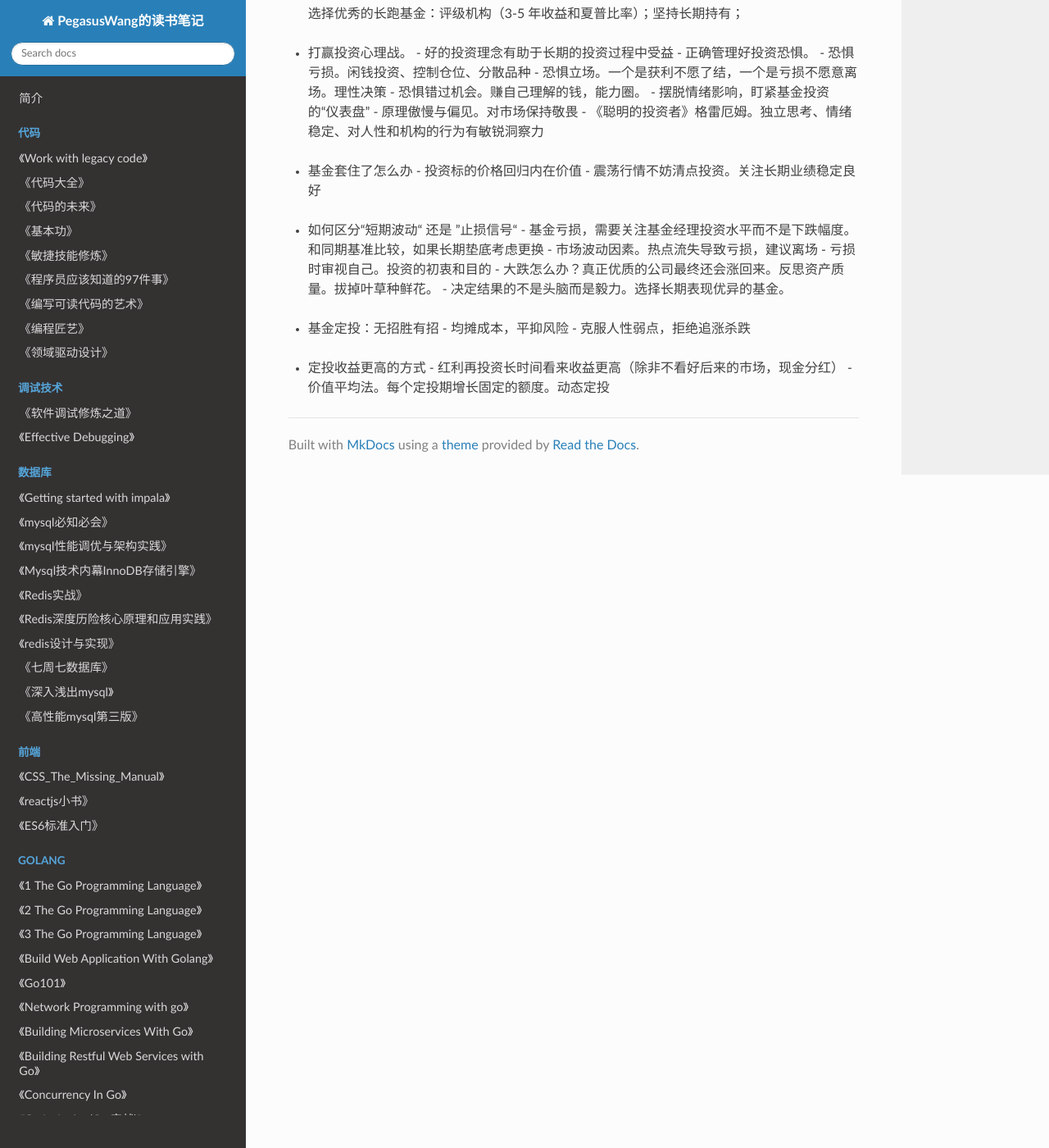
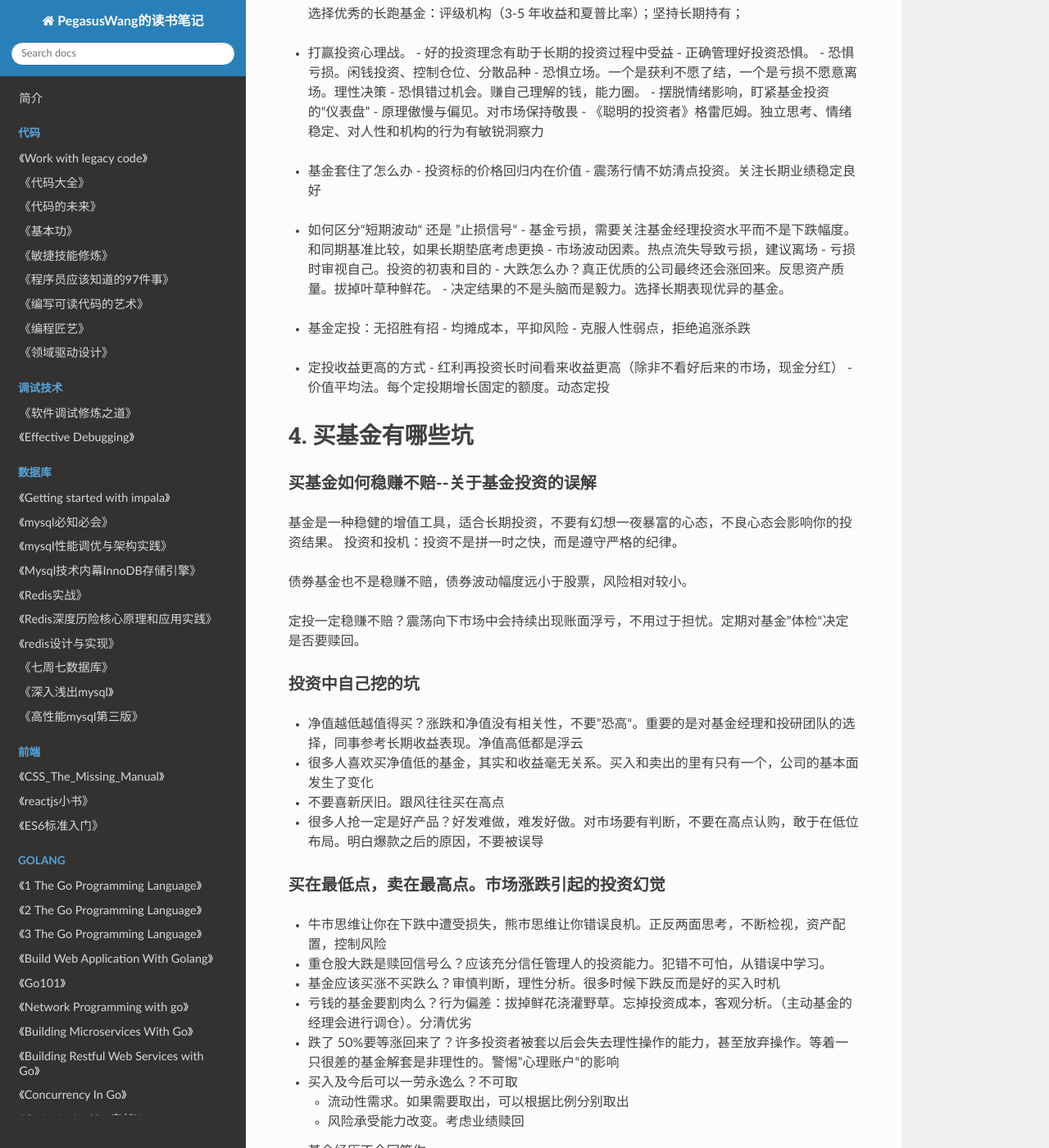
Before and after one commit to PegasusWang/booknotes, an MkDocs documentation site: the page built from docs/金融理财/迈出投资第一步/迈出投资第一步.md, in a window 1280 px wide and 1400 px high, scrolled down 3228 px. Shown: the whole window at 82% size. Built offline with MkDocs 1.6.1, drawn with Linux system fonts in a browser that asks for light colours; nearby versions of some CDN libraries; old or Windows-style settings are respelled for this version of MkDocs; some of the changed text lies outside the part shown.

Commit message:
基金的坑；基金公司运作

```diff
--- a/docs/金融理财/迈出投资第一步/迈出投资第一步.md
+++ b/docs/金融理财/迈出投资第一步/迈出投资第一步.md
@@ -144,3 +144,70 @@
 - 定投收益更高的方式
     - 红利再投资长时间看来收益更高（除非不看好后来的市场，现金分红）
     - 价值平均法。每个定投期增长固定的额度。动态定投
+
+
+# 4. 买基金有哪些坑
+
+### 买基金如何稳赚不赔--关于基金投资的误解
+
+基金是一种稳健的增值工具，适合长期投资，不要有幻想一夜暴富的心态，不良心态会影响你的投资结果。
+投资和投机：投资不是拼一时之快，而是遵守严格的纪律。
+
+债券基金也不是稳赚不赔，债券波动幅度远小于股票，风险相对较小。
+
+定投一定稳赚不赔？震荡向下市场中会持续出现账面浮亏，不用过于担忧。定期对基金”体检“决定是否要赎回。
+
+### 投资中自己挖的坑
+
+- 净值越低越值得买？涨跌和净值没有相关性，不要”恐高“。重要的是对基金经理和投研团队的选择，同事参考长期收益表现。净值高低都是浮云
+- 很多人喜欢买净值低的基金，其实和收益毫无关系。买入和卖出的里有只有一个，公司的基本面发生了变化
+- 不要喜新厌旧。跟风往往买在高点
+- 很多人抢一定是好产品？好发难做，难发好做。对市场要有判断，不要在高点认购，敢于在低位布局。明白爆款之后的原因，不要被误导
+
+### 买在最低点，卖在最高点。市场涨跌引起的投资幻觉
+
+- 牛市思维让你在下跌中遭受损失，熊市思维让你错误良机。正反两面思考，不断检视，资产配置，控制风险
+- 重仓股大跌是赎回信号么？应该充分信任管理人的投资能力。犯错不可怕，从错误中学习。
+- 基金应该买涨不买跌么？审慎判断，理性分析。很多时候下跌反而是好的买入时机
+- 亏钱的基金要割肉么？行为偏差：拔掉鲜花浇灌野草。忘掉投资成本，客观分析。（主动基金的经理会进行调仓）。分清优劣
+- 跌了 50%要等涨回来了？许多投资者被套以后会失去理性操作的能力，甚至放弃操作。等着一只很差的基金解套是非理性的。警惕”心理账户“的影响
+- 买入及今后可以一劳永逸么？不可取
+  - 流动性需求。如果需要取出，可以根据比例分别取出
+  - 风险承受能力改变。考虑业绩赎回
+- 基金经历不会回答你
+  - 没有人能预测明天涨跌，但是专业者能够判断长期价格走势。抓住大概率准确的投资机会
+- 分红是发红包么？羊毛出在羊身上，持币还是持基的问题。上涨行情，持基的回报大于持币，否则持基的风险大于持币。
+- 业绩冠军值得买么？历史业绩不代表未来；基金经理换了
+- 短跑冠军能赢么？冠军魔咒，持续表现占据中上就已经可以脱颖而出
+- 根据排名选择基金的正确方式。
+  - 关注持续收益。路遥知马力
+  - 关注兄弟基金表现。基金公司的综合实力，留心一枝独秀
+  - 星级
+  - 风险调整后收益。夏普比率等
+- 曾经优秀，今年业绩差是不是不行了？长跑冠军不一定是常胜将军。一旦碰到了优秀的基金经理，就不要轻易放弃
+- 指数基金更赚钱？A 股有效性不强，波动大，很多基金经理可以跑赢指数，不像美股
+- 高风险一定高收益？更高的投资风险不一定高收益，而是更加不确定的结果。较高收益和更大亏损的可能。
+
+### 基金冷门小知识
+
+- 基金能当成股票投资么？不能，相信基金经理的能力，不要频繁交易，手续费比股票更贵。
+- 基金的ABC
+  - 股票、混合型AB: 分级基金（已经退出历史舞台）
+  - 货币基金 ABCE：起购门槛的差别
+  - 费率 ABC：A 前端收费，申购当日申购费，赎回收取赎回费；B 后端收费，赎回收取赎回费，持有越长，费用越低。C
+  不收取申购赎回费，仅按日计算销售服务费
+- 基金会永远存续？业绩差清盘；商业模式问题；合并同类
+
+
+# 5. 知己知彼，走进基金公司
+
+### 一只基金的 24 小时
+
+内部组织：投资研究、市场销售、中后台支持。
+
+### 如何读懂基金公司报告
+
+- 基金赚了多少钱？看净值
+- 基金经理的购物车：看重仓的投资组合，基金经理的投资思路和操作习惯
+- 看持有结构：机构和投资者占比，买的多口碑好
+- 投资回顾和后市展望
```
